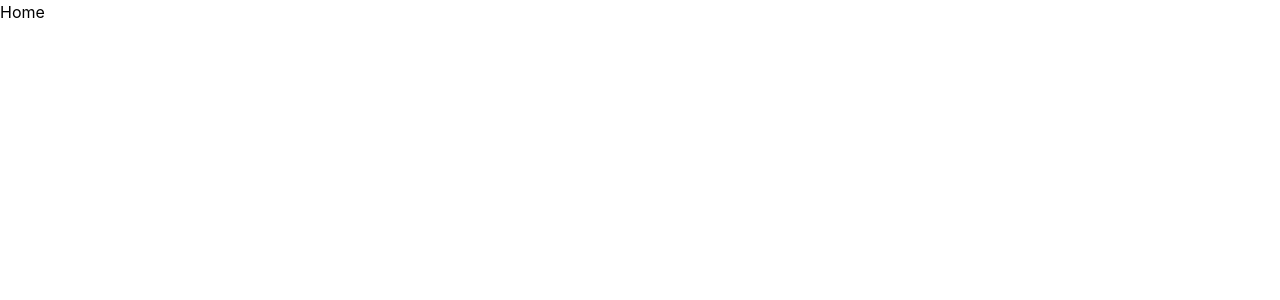
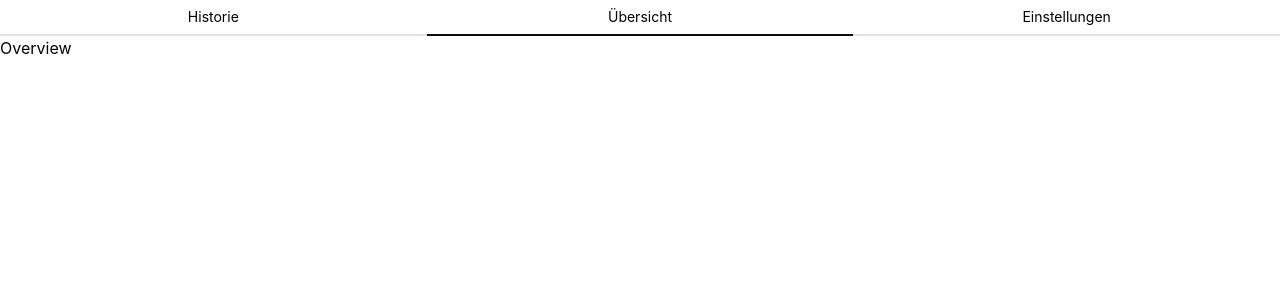
Before and after one commit to nilsmcz/dmeController, a React (Create React App) app in the folder dashboard/: page / in a window 1280 px wide. Shown: the top 300 px of the page. Built offline with nearby package versions, Linux system fonts and the light colour scheme.

Commit message:
tabs layout

```diff
--- a/dashboard/src/App.js
+++ b/dashboard/src/App.js
@@ -1,4 +1,4 @@
-import Navigation from './Navigation';
+import Navigation from './navigation/Navigation';
 import '@mantine/core/styles.css';
 
 import { createTheme, MantineProvider } from '@mantine/core';
--- a/dashboard/src/Navigation.jsx
+++ b/dashboard/src/navigation/Navigation.jsx
@@ -1,10 +1,11 @@
 import React from 'react'
 
 //screens:
-import Home from './screens/Home'
+import Home from '../screens/History'
+import TabsLayout from './Tabs'
 
 export default function Navigation() {
     return (
-        <Home />
+        <TabsLayout />
     )
 }
--- /dev/null
+++ b/dashboard/src/navigation/Tabs.jsx
@@ -0,0 +1,38 @@
+import React from 'react'
+import { Tabs, rem } from '@mantine/core';
+import History from '../screens/History';
+
+import { useState } from 'react';
+import Overview from '../screens/Overview';
+import Settings from '../screens/Settings';
+
+export default function TabsLayout() {
+
+    return (
+        <Tabs defaultValue="overview" color="rgba(13, 13, 13, 1)">
+            <Tabs.List grow justify="space-between">
+                <Tabs.Tab value="history" style={{ flex: 1, textAlign: 'center' }}>
+                    Historie
+                </Tabs.Tab>
+                <Tabs.Tab value="overview" style={{ flex: 1, textAlign: 'center' }}>
+                    Übersicht
+                </Tabs.Tab>
+                <Tabs.Tab value="settings" style={{ flex: 1, textAlign: 'center' }}>
+                    Einstellungen
+                </Tabs.Tab>
+            </Tabs.List>
+
+            <Tabs.Panel value="history">
+                <History/>
+            </Tabs.Panel>
+
+            <Tabs.Panel value="overview">
+                <Overview/>
+            </Tabs.Panel>
+
+            <Tabs.Panel value="settings">
+                <Settings/>
+            </Tabs.Panel>
+        </Tabs>
+    );
+}
--- a/dashboard/src/screens/Home.jsx
+++ b/dashboard/src/screens/History.jsx
@@ -1,9 +1,9 @@
 import React from 'react'
 
-export default function Home() {
+export default function History() {
     return (
         <div>
-            Home
+            History
         </div>
     );
 }
--- /dev/null
+++ b/dashboard/src/screens/Overview.jsx
@@ -0,0 +1,7 @@
+import React from 'react'
+
+export default function Overview() {
+  return (
+    <div>Overview</div>
+  )
+}
--- /dev/null
+++ b/dashboard/src/screens/Settings.jsx
@@ -0,0 +1,7 @@
+import React from 'react'
+
+export default function Settings() {
+  return (
+    <div>Settings</div>
+  )
+}
```
Also changed, not shown: dashboard/src/sideEffects/sideEffects.js (added).
